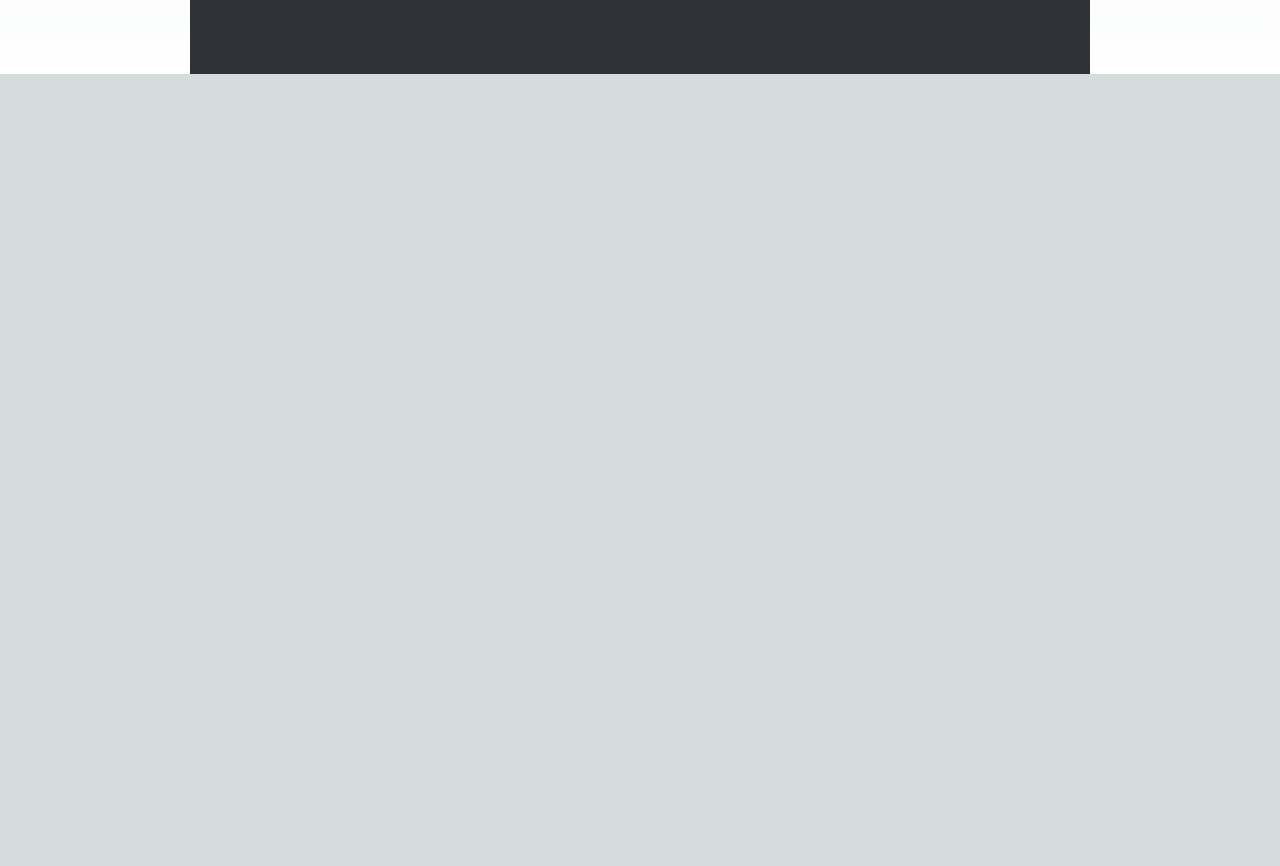
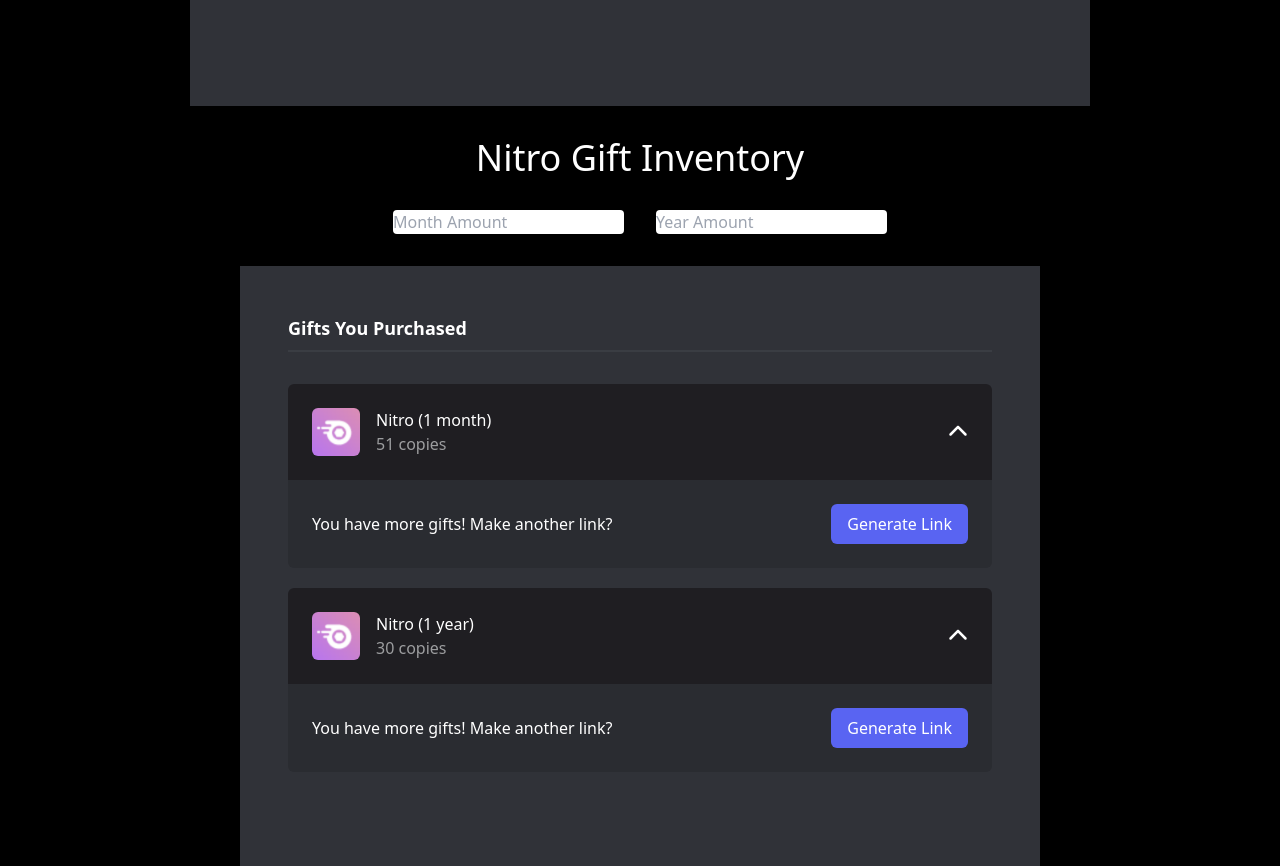
Before and after one commit to TreestanG/payout-proof, a Next.js app: page /discord in a window 1280 px wide. Shown: the part 740-1606 px from the top of the page. Before the commit the page ends 814 px from the top, so only its background shows below. Built offline with nearby package versions, Linux system fonts and the light colour scheme.

Commit message:
added gift inv

```diff
--- a/src/pages/discord.js
+++ b/src/pages/discord.js
@@ -1,25 +1,30 @@
+import { faChevronUp } from "@fortawesome/free-solid-svg-icons";
+import { FontAwesomeIcon } from "@fortawesome/react-fontawesome";
+
 const { default: NitroProof } = require("../components/NitroProof");
 
-const { useState } = require("react");
+const { useState, useEffect } = require("react");
 
 export default function Discord() {
     const [values, setValues] = useState({
-        amount: "month", // year ****
-        username: "Joey", // ****
+        amount: "month",
+        username: "Joey",
         payer: "GameBoi",
-        response: "thanks", // ****
+        response: "thanks",
         payerImage: "https://upload.wikimedia.org/wikipedia/commons/thumb/3/3a/Xbox_app_logo.svg/640px-Xbox_app_logo.svg.png",
-        responseImage: "https://picsum.photos/500" // ****
+        responseImage: "https://picsum.photos/500",
+        spoiler: false
     })
 
     const handleChange = (name, value) => {
-        if(name === "response" && response === "") value = "thanks"
-        if(name === "username" && username === "") value = "Joey"
+        if (name === "response" && value === "") value = "thanks"
+        if (name === "username" && value === "") value = "Joey"
 
         setValues({
             ...values,
             [name]: value
         })
+
     }
 
     const aiGenerated = () => {
@@ -32,8 +37,13 @@
         })
     }
 
+    const [proof, setProof] = useState({
+        year: "30",
+        month: "51"
+    })
+
     return (
-        <div className="flex flex-col items-center text-white">
+        <div className="flex flex-col items-center text-white bg-black h-max pt-8">
             <h1 className="text-5xl">Nitro Proof Generator</h1>
             <p className="p-8 text-lg">Generate a proof of you sending a discord user nitro</p>
             <form className="pb-8 flex gap-4">
@@ -46,16 +56,86 @@
 
                 <input onChange={event => {
                     handleChange("username", event.target.value)
-                }} className="border-2 text-black border-black rounded-md" type="text" placeholder="Username" />
+                }} className="text-black rounded-md" type="text" placeholder="Username" />
 
                 <input onChange={event => {
                     handleChange("response", event.target.value)
-                }} className="border-2 text-black border-black rounded-md" type="text" placeholder="Response" />
+                }} className="text-black rounded-md" type="text" placeholder="Response" />
+
             </form>
 
             <button className="rounded-lg px-6 py-2 mb-8 font-medium text-gray-100 bg-gradient-to-r from-green-300 via-blue-500 to-purple-600" onClick={aiGenerated}>Generate name and message with AI</button>
 
             <NitroProof values={values} />
+
+
+            <h1 className="my-8 text-4xl">Nitro Gift Inventory</h1>
+
+            <div className="flex gap-8 mb-8">
+                <input onChange={e => {
+                    setProof({
+                        ...proof,
+                        month: e.target.value
+                    })
+                }} className="text-black rounded" placeholder="Month Amount"></input>
+
+                <input onChange={e => {
+                    setProof({
+                        ...proof,
+                        year: e.target.value
+                    })
+                }} className="text-black rounded" placeholder="Year Amount"></input>
+
+            </div>
+
+
+            <div className="bg-[#303238] w-[800px] h-[600px] flex-col flex p-12 divide-y-2 divide-[#3a3d43]">
+                <h2 className="font-semibold text-lg pb-2">Gifts You Purchased</h2>
+
+                <div>
+                    <div className="pt-8">
+                        <div className="p-6 bg-[#1f1e22] rounded-t-md flex justify-between items-center ">
+                            <div className="flex gap-4">
+                                <img src="/nitroSmall.png" className="w-12 h-12 rounded-md"></img>
+                                <div>
+                                    <h1>Nitro (1 month)</h1>
+                                    <p className="text-[#9c9d9f]">{proof.month} copies</p>
+                                </div>
+                            </div>
+
+                            <FontAwesomeIcon icon={faChevronUp} className="text-xl" />
+
+                        </div>
+                        <div className="p-6 bg-[#2a2c31] rounded-b-md flex justify-between items-center">
+                            <p>You have more gifts! Make another link?</p>
+
+                            <button className="px-4 py-2 rounded-md bg-[#5964f2] font-medium">Generate Link</button>
+                        </div>
+                    </div>
+
+                    <div className="pt-5">
+                        <div className="p-6 bg-[#1f1e22] rounded-t-md flex justify-between items-center ">
+                            <div className="flex gap-4">
+                                <img src="/nitroSmall.png" className="w-12 h-12 rounded-md"></img>
+                                <div>
+                                    <h1>Nitro (1 year)</h1>
+                                    <p className="text-[#9c9d9f]">{proof.year} copies</p>
+                                </div>
+                            </div>
+
+                            <FontAwesomeIcon icon={faChevronUp} className="text-xl" />
+
+                        </div>
+                        <div className="p-6 bg-[#2a2c31] rounded-b-md flex justify-between items-center">
+                            <p>You have more gifts! Make another link?</p>
+
+                            <button className="px-4 py-2 rounded-md bg-[#5964f2] font-medium">Generate Link</button>
+                        </div>
+                    </div>
+                </div>
+
+            </div>
+
         </div>
     )
 }
```
